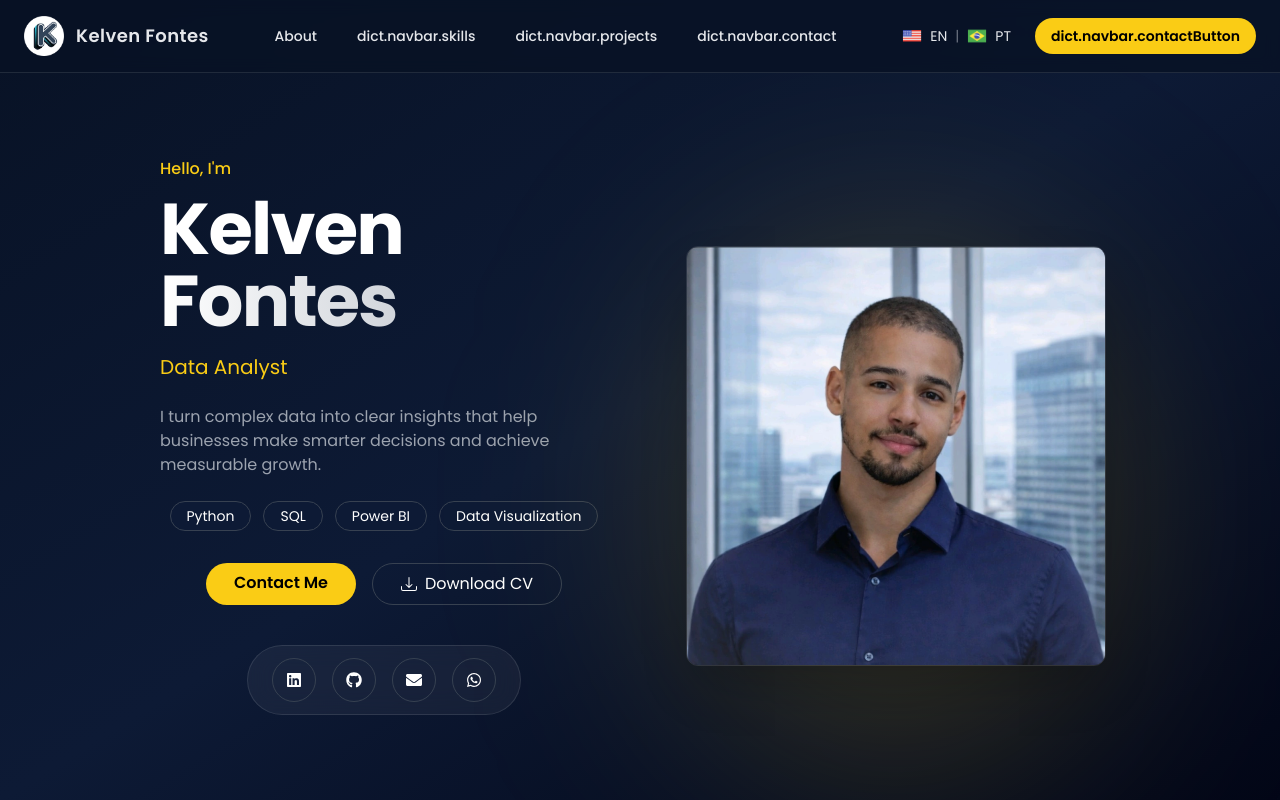
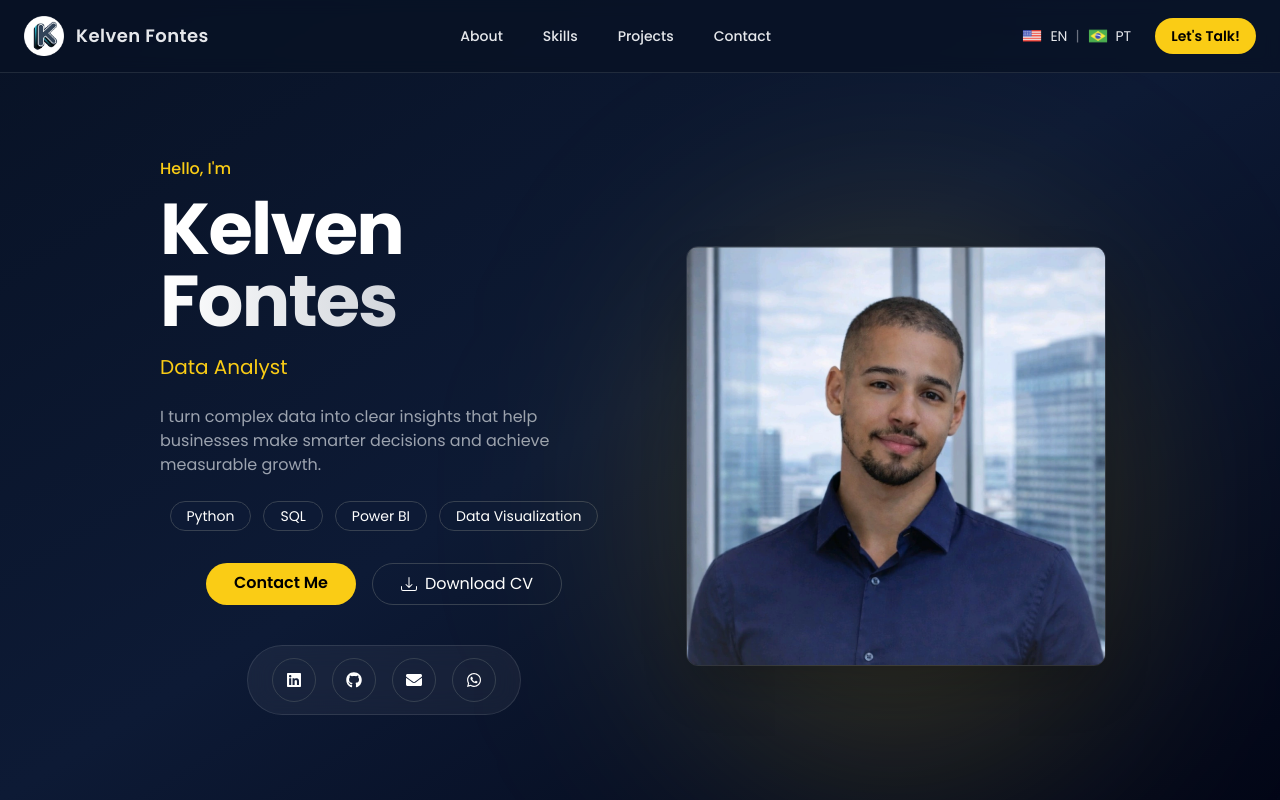
Before and after one commit to KelvenFontes/my-portfolio, a Next.js app: page /en in a window 1280 px wide. Shown: the top 800 px of the page. Built offline with nearby package versions, Linux system fonts and the light colour scheme.

Commit message:
feat: substituir Navbar por NavbarPt e NavbarEn, removendo a versão anterior

```diff
--- a/src/app/en/page.tsx
+++ b/src/app/en/page.tsx
@@ -5,11 +5,12 @@ import About from "@/components/About";
 import Contact from "@/components/Contact";
 import Footer from "@/components/Footer";
 import Hero from "@/components/Hero";
-import Navbar from "@/components/Navbar";
+import Navbar from "@/components/NavbarPt";
 import Resume from "@/components/Resume";
 import ScrollToTop from "@/components/ScrollToTop";
 import Skills from "@/components/Skills";
 import TechCarousel from "@/components/TechCarousel";
+import NavbarEn from "@/components/NavbarEn";
 
 export default async function Home() {
 
@@ -17,7 +18,7 @@ export default async function Home() {
 
   return (
     <>
-      <Navbar dict={dict} />
+      <NavbarEn />
 
       <Hero dict={dict}/>
 
--- a/src/app/not-found.tsx
+++ b/src/app/not-found.tsx
@@ -2,7 +2,7 @@
 
 import { useEffect, useState } from 'react';
 import SafeLottie from '@/components/SafeLottie'; // Componente corrigido para evitar SSR
-import Navbar from '@/components/Navbar'; // Adicionando a Navbar
+import NavbarEn from '@/components/NavbarEn'; // Adicionando a Navbar
 import animationData from '../../public/lotties/404-animation.json'; // Caminho correto
 import Link from 'next/link'; // Para adicionar um botão de volta
 
@@ -27,7 +27,7 @@ export default function Custom404() {
   return (
     <div className={'w-screen h-screen flex flex-col transition-colors duration-300'}>
       {/* Navbar no topo */}
-      <Navbar />
+      <NavbarEn />
 
       {/* Conteúdo da página 404 */}
       <div className="flex-grow flex items-center justify-center">
--- a/src/app/pt/page.tsx
+++ b/src/app/pt/page.tsx
@@ -5,11 +5,12 @@ import About from "@/components/About";
 import Contact from "@/components/Contact";
 import Footer from "@/components/Footer";
 import Hero from "@/components/Hero";
-import Navbar from "@/components/Navbar";
+import Navbar from "@/components/NavbarPt";
 import Resume from "@/components/Resume";
 import ScrollToTop from "@/components/ScrollToTop";
 import Skills from "@/components/Skills";
 import TechCarousel from "@/components/TechCarousel";
+import NavbarPt from "@/components/NavbarPt";
 
 export default async function Home() {
 
@@ -17,7 +18,7 @@ export default async function Home() {
 
   return (
     <>
-      <Navbar dict={dict} />
+      <NavbarPt />
 
       <Hero dict={dict}/>
 
--- /dev/null
+++ b/src/components/NavbarEn.tsx
@@ -0,0 +1,147 @@
+"use client"
+
+import Link from "next/link"
+import Image from "next/image"
+import { useState } from "react"
+import { Menu, X } from "lucide-react"
+
+export default function NavbarEn() {
+
+  const [menuOpen, setMenuOpen] = useState<boolean>(false)
+
+  return (
+    <div className="w-full fixed top-0 left-0 z-50 bg-[#081225]/80 backdrop-blur border-b border-white/10">
+
+      <div className="max-w-7xl mx-auto flex items-center justify-between px-6 py-4">
+
+        {/* LOGO */}
+        <div className="flex items-center gap-3 cursor-pointer">
+
+          <Image src="/logo.png" alt="Logo" width={40} height={40} />
+
+          <span className="font-semibold text-lg tracking-wide">
+            Kelven Fontes
+          </span>
+
+        </div>
+
+        {/* MENU DESKTOP */}
+        <div className="hidden md:flex items-center gap-10 text-sm font-medium">
+
+          <Link href="#about" className="hover:text-yellow-400 transition">
+            About
+          </Link>
+
+          <Link href="#skills" className="hover:text-yellow-400 transition">
+            Skills
+          </Link>
+
+          <Link href="#projects" className="hover:text-yellow-400 transition">
+            Projects
+          </Link>
+
+          <Link href="#contact" className="hover:text-yellow-400 transition">
+            Contact
+          </Link>
+
+        </div>
+
+        {/* RIGHT SIDE */}
+        <div className="flex items-center gap-6">
+
+          {/* LANGUAGE */}
+          <div className="hidden md:flex gap-2 text-sm">
+
+            <Link
+              href="/en"
+              className="flex items-center gap-2 hover:text-yellow-400 transition"
+            >
+              <Image src="/flags/us.png" alt="English" width={20} height={14} />
+              EN
+            </Link>
+
+            <span className="text-gray-500">|</span>
+
+            <Link
+              href="/pt"
+              className="flex items-center gap-2 hover:text-yellow-400 transition"
+            >
+              <Image src="/flags/br.png" alt="Portuguese" width={20} height={14} />
+              PT
+            </Link>
+
+          </div>
+
+          {/* CONTACT BUTTON */}
+          <Link
+            href="#contact"
+            className="hidden md:block bg-yellow-400 text-black px-4 py-2 rounded-full text-sm font-semibold hover:scale-105 transition"
+          >
+            Let's Talk!
+          </Link>
+
+          {/* HAMBURGER */}
+          <button
+            className="md:hidden text-white"
+            onClick={() => setMenuOpen(!menuOpen)}
+          >
+            {menuOpen ? <X size={28} /> : <Menu size={28} />}
+          </button>
+
+        </div>
+
+      </div>
+
+      {/* MOBILE MENU */}
+      <div
+        className={`md:hidden overflow-hidden transition-all duration-300 ease-in-out ${menuOpen ? "max-h-[500px] opacity-100" : "max-h-0 opacity-0"
+          }`}
+      >
+        <div className="flex flex-col items-center gap-5 py-6 bg-[#081225] border-t border-white/10">
+
+          <Link href="#about" onClick={() => setMenuOpen(false)}>
+            About
+          </Link>
+
+          <Link href="#skills" onClick={() => setMenuOpen(false)}>
+            Skills
+          </Link>
+
+          <Link href="#projects" onClick={() => setMenuOpen(false)}>
+            Projects
+          </Link>
+
+          <Link href="#contact" onClick={() => setMenuOpen(false)}>
+            Contact
+          </Link>
+
+          <span className="w-full h-px bg-white/10"></span>
+
+          {/* LANGUAGE */}
+          <div className="flex gap-4 text-sm">
+
+            <Link href="/en" className="flex items-center gap-2">
+              <Image src="/flags/us.png" alt="English" width={20} height={14} />
+              EN
+            </Link>
+
+            <Link href="/pt" className="flex items-center gap-2">
+              <Image src="/flags/br.png" alt="Portuguese" width={20} height={14} />
+              PT
+            </Link>
+
+          </div>
+
+          <Link
+            href="#contact"
+            className="bg-yellow-400 text-black px-4 py-2 rounded-full font-semibold hover:scale-105 transition"
+          >
+            Let's Talk!
+          </Link>
+
+        </div>
+      </div>
+
+    </div>
+  )
+}
--- a/src/components/Navbar.tsx
+++ b/src/components/NavbarPt.tsx
@@ -5,7 +5,7 @@ import Image from "next/image"
 import { useState } from "react"
 import { Menu, X } from "lucide-react"
 
-export default function Navbar({ dict }:any) {
+export default function NavbarPt() {
 
   const [menuOpen, setMenuOpen] = useState<boolean>(false)
 
@@ -29,19 +29,19 @@ export default function Navbar({ dict }:any) {
         <div className="hidden md:flex items-center gap-10 text-sm font-medium">
 
           <Link href="#about" className="hover:text-yellow-400 transition">
-            {dict.navbar.about}
+            Sobre
           </Link>
 
           <Link href="#skills" className="hover:text-yellow-400 transition">
-            dict.navbar.skills
+            Habilidades
           </Link>
 
           <Link href="#projects" className="hover:text-yellow-400 transition">
-            dict.navbar.projects
+            Projetos
           </Link>
 
           <Link href="#contact" className="hover:text-yellow-400 transition">
-            dict.navbar.contact
+            Contato
           </Link>
 
         </div>
@@ -77,7 +77,7 @@ export default function Navbar({ dict }:any) {
             href="#contact"
             className="hidden md:block bg-yellow-400 text-black px-4 py-2 rounded-full text-sm font-semibold hover:scale-105 transition"
           >
-            dict.navbar.contactButton
+            Vamos Conversar!
           </Link>
 
           {/* HAMBURGER */}
@@ -101,19 +101,19 @@ export default function Navbar({ dict }:any) {
         <div className="flex flex-col items-center gap-5 py-6 bg-[#081225] border-t border-white/10">
 
           <Link href="#about" onClick={() => setMenuOpen(false)}>
-            dict.navbar.about
+            Sobre
           </Link>
 
           <Link href="#skills" onClick={() => setMenuOpen(false)}>
-            dict.navbar.skills
+            Habilidades
           </Link>
 
           <Link href="#projects" onClick={() => setMenuOpen(false)}>
-            dict.navbar.projects
+            Projetos
           </Link>
 
           <Link href="#contact" onClick={() => setMenuOpen(false)}>
-            dict.navbar.contact
+            Contato
           </Link>
 
           <span className="w-full h-px bg-white/10"></span>
@@ -137,7 +137,7 @@ export default function Navbar({ dict }:any) {
             href="#contact"
             className="bg-yellow-400 text-black px-4 py-2 rounded-full font-semibold hover:scale-105 transition"
           >
-            dict.navbar.contactButton
+            Vamos Conversar!
           </Link>
 
         </div>
--- a/src/messages/en.json
+++ b/src/messages/en.json
@@ -1,12 +1,4 @@
 {
-  "navbar": {
-    "home": "Home",
-    "about": "About",
-    "skills": "Skills",
-    "projects": "Projects",
-    "contact": "Contact",
-    "contactButton": "Let's Talk"
-  },
   "hero": {
     "hello": "Hello, I'm",
     "role": "Data Analyst",
--- a/src/messages/pt.json
+++ b/src/messages/pt.json
@@ -1,12 +1,4 @@
 {
-  "navbar": {
-    "home": "Início",
-    "about": "Sobre",
-    "skills": "Habilidades",
-    "projects": "Projetos",
-    "contact": "Contato",
-    "contactButton": "Vamos Conversar!"
-  },
   "hero": {
     "hello": "Olá, eu sou",
     "role": "Analista de Dados",
```
